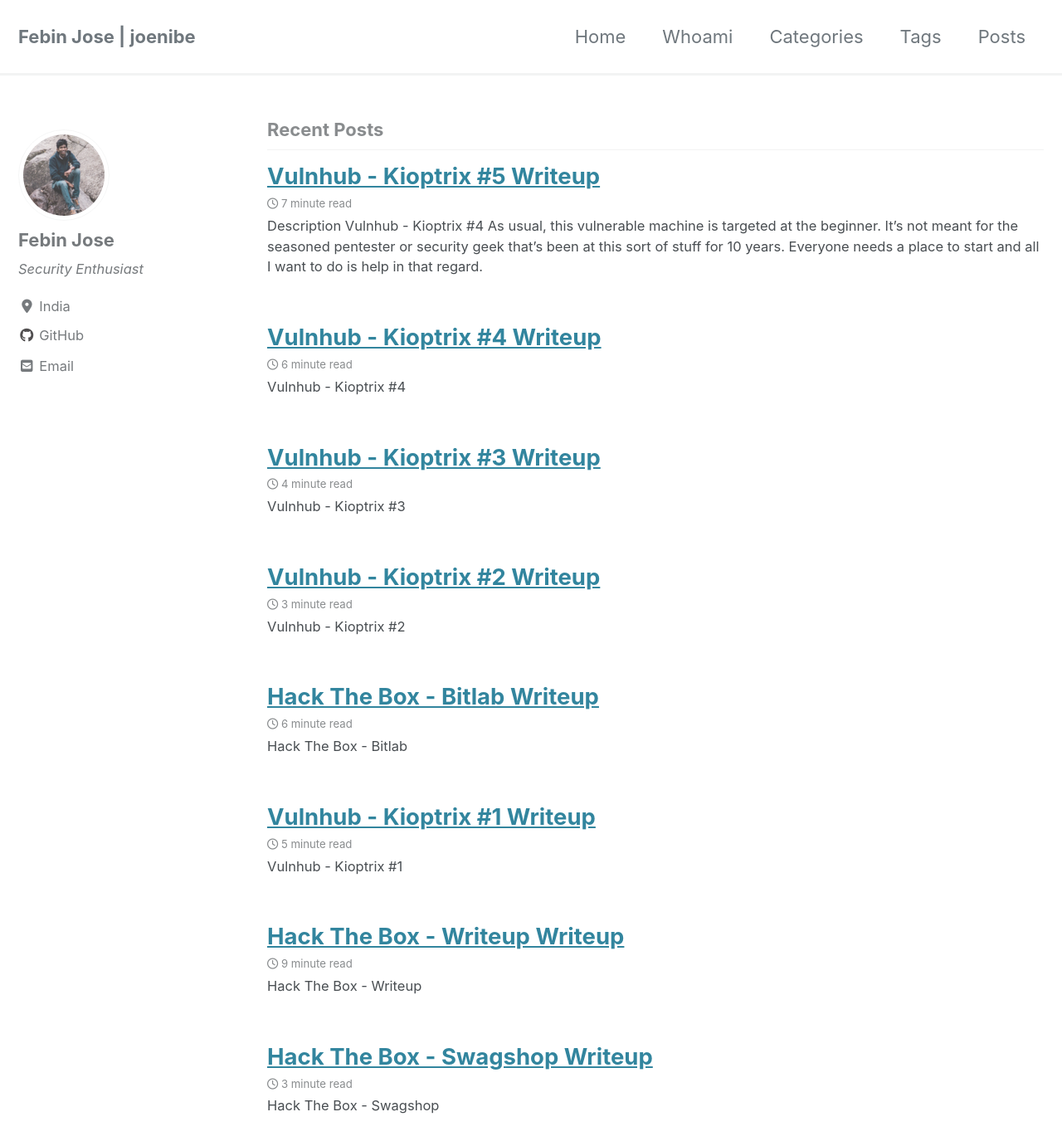
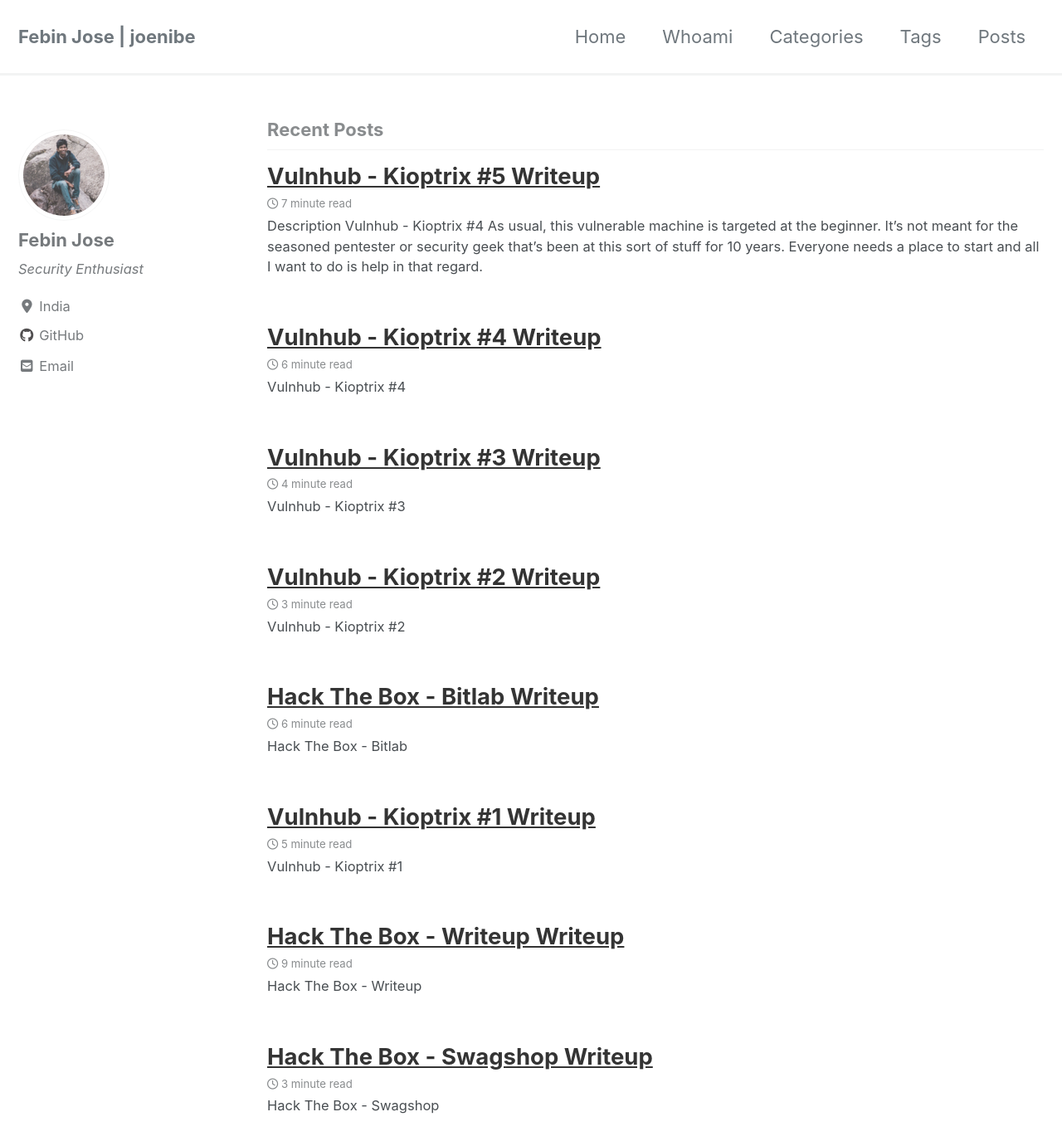
Before and after one commit to JoeNibe/JoeNibe.github.io, a Jekyll site: the page built from index.html, in a window 1280 px wide and 1400 px high. Shown: the top 1381 px of the window at 83% size. Built offline with Jekyll 4.4.1, drawn with Linux system fonts in a browser that asks for light colours; cached includes are drawn as plain includes; nearby versions of some CDN libraries; the list of posts is cut into pages by our own code.

Commit message:
theme change

```diff
--- a/_config.yml
+++ b/_config.yml
@@ -12,7 +12,7 @@
 
 #include: ["_pages"]
 #theme                  : "minimal-mistakes-jekyll"
-remote_theme           : "JoeNibe/JoeNibe.blog_template"
+#remote_theme           : "JoeNibe/JoeNibe.blog_template"
 minimal_mistakes_skin    : "default" # "default" #"air" #, "aqua", "contrast", "dark", "dirt", "neon", "mint", "plum", "sunrise"
 
 # Site Settings
--- a/_sass/minimal-mistakes/_variables.scss
+++ b/_sass/minimal-mistakes/_variables.scss
@@ -6,7 +6,7 @@
    Typography
    ========================================================================== */
 
-$doc-font-size: 16 !default;
+$doc-font-size: 14 !default;
 
 /* paragraph indention */
 $paragraph-indent: false !default; // true, false (default)
@@ -102,7 +102,7 @@
 $xing-color: #006567 !default;
 
 /* links */
-$link-color: mix(#000, $info-color, 15%) !default;
+/* $link-color: mix(#000, $info-color, 15%) !default;*/ $link-color: #343434 !default;
 $link-color-hover: mix(#000, $link-color, 25%) !default;
 $link-color-visited: mix(#fff, $link-color, 15%) !default;
 $masthead-link-color: $primary-color !default;
```
